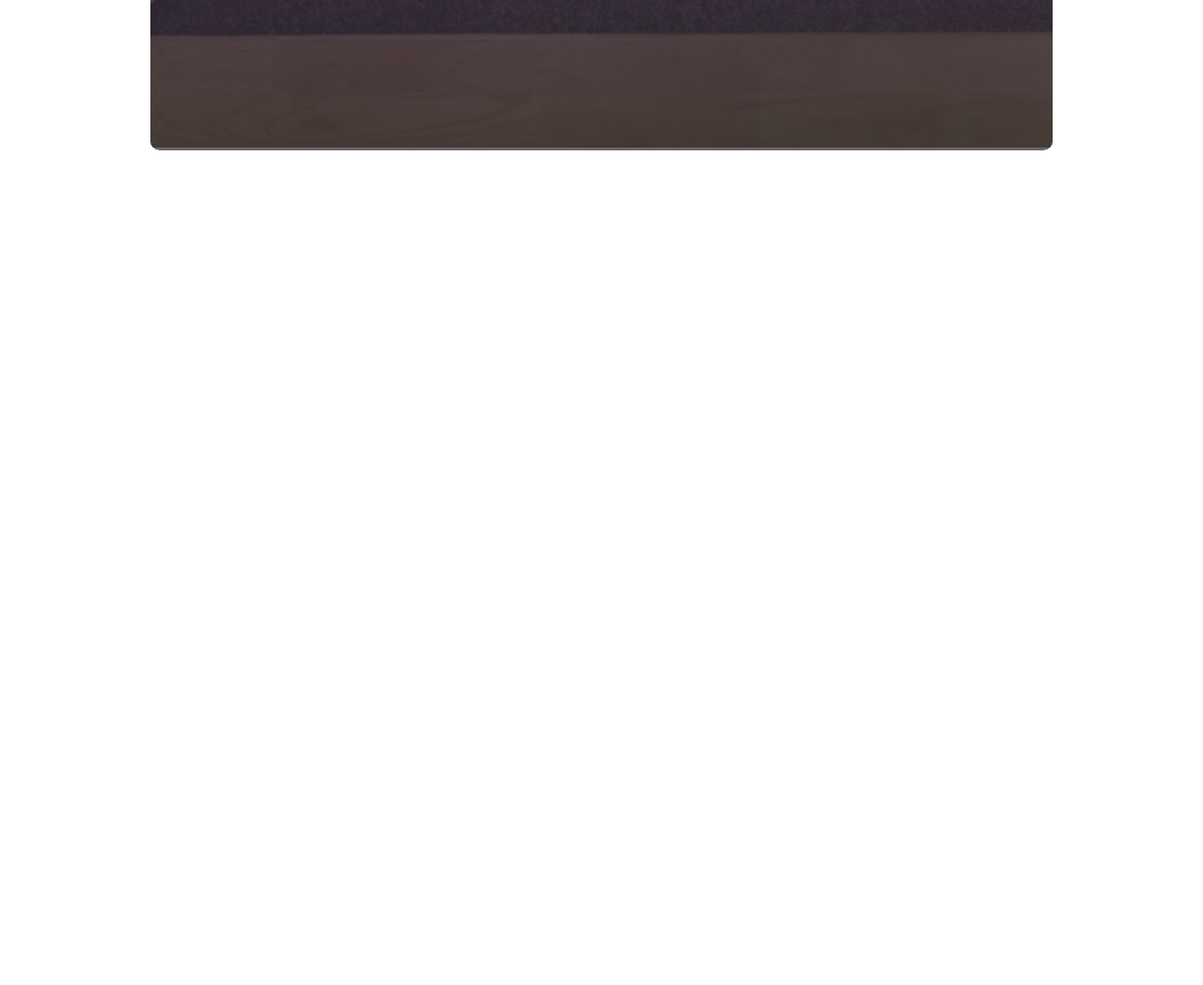
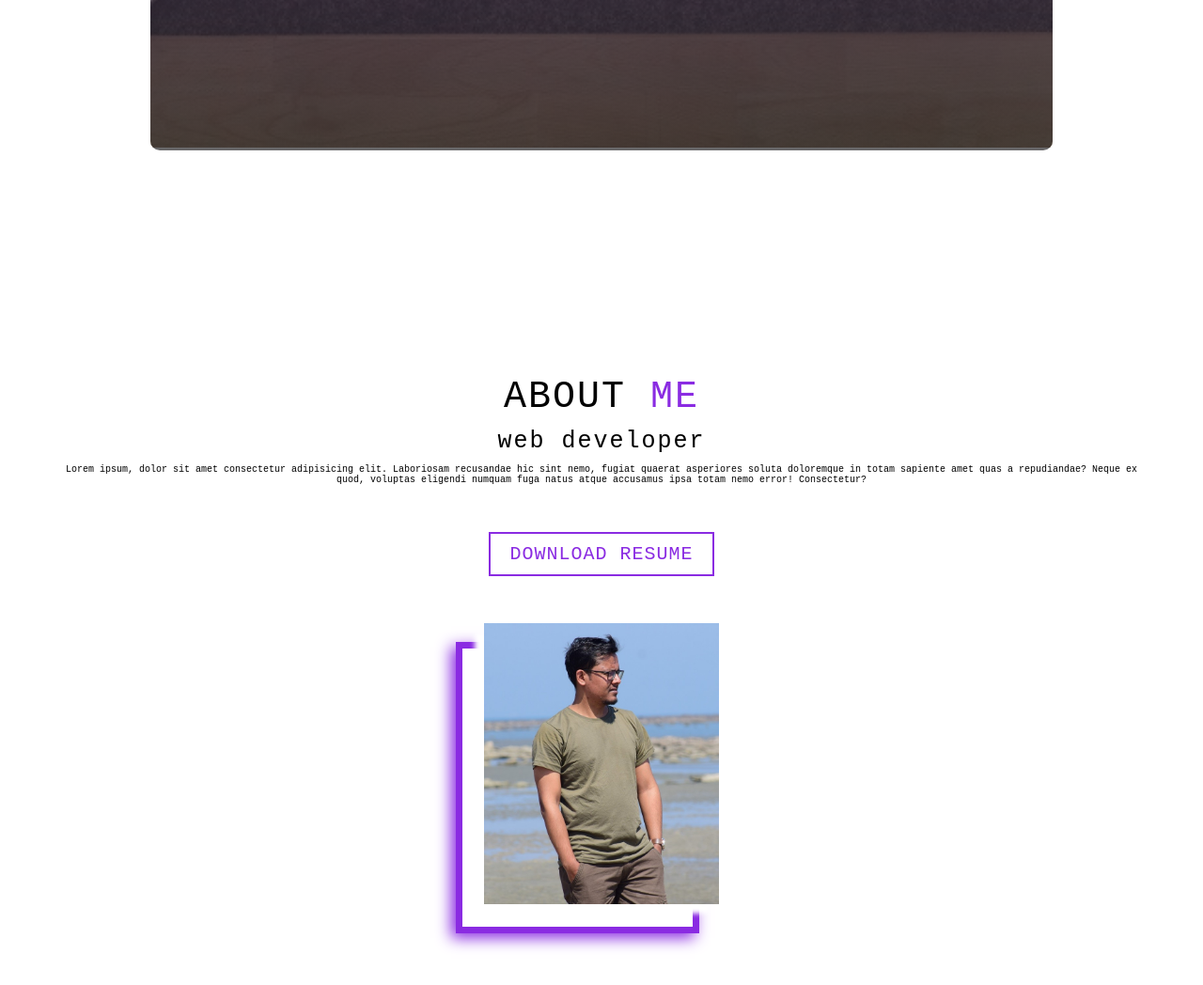
Before and after one commit to iqbal-bd/HTML-CSS-Responsive-Website, a plain HTML site: page index.html in a window 1280 px wide. Shown: the part 6512-7560 px from the top of the page at 94% size. Before the commit the page ends 6812 px from the top, so only its background shows below. Drawn offline with Linux system fonts and the light colour scheme.

Commit message:
added about me section

```diff
--- a/index.html
+++ b/index.html
@@ -121,5 +121,24 @@
         </div>
     </section>
 
+    <!-- about section -->
+    <section id="about">
+        <div class="about container">
+            <div class="col-left">
+                <div class="about-img">
+                    <img src="./img/profile-img.jpg" alt="img">
+                </div>
+            </div>
+            <div class="col-right">
+                <h1 class="service-title">
+                    About <span>me</span>
+                    <h2>web developer</h2>
+                    <p>Lorem ipsum, dolor sit amet consectetur adipisicing elit. Laboriosam recusandae hic sint nemo, fugiat quaerat asperiores soluta doloremque in totam sapiente amet quas a repudiandae? Neque ex quod, voluptas eligendi numquam fuga natus atque accusamus ipsa totam nemo error! Consectetur?</p>
+                    <a class="cta" href="#"> Download Resume</a>
+                </h1>
+            </div>
+        </div>
+    </section>
+
 </body>
 </html>
--- a/style.css
+++ b/style.css
@@ -96,7 +96,7 @@ img{
     animation-delay: 4s;
 }
 
-#hero .cta{
+.cta{
     display: inline-block;
     padding: 10px 30px;
     color: blueviolet;
@@ -108,7 +108,7 @@ img{
     margin-top: 30px;
     transition: .3s ease background-color;
 }
-#hero .cta:hover{
+.cta:hover{
     color: black;
     background-color: lightblue;
 }
@@ -306,3 +306,67 @@ img{
 #projects .project-item:hover .project-img img {
     transform: scale(1.1)
 }
+
+/* about section */
+
+#about .about{
+    flex-direction: column-reverse;
+    text-align: center;
+    max-width: 1200px;
+    margin: 0 auto;
+    padding: 100px 20px;
+}
+
+#about .col-left {
+    width: 250px;
+    height: 360px;
+}
+
+#about .col-right {
+    width: 100%;
+}
+
+#about .col-right h2{
+    font-size: 2.5rem;
+    font-weight: 500;
+    letter-spacing: .2rem;
+    margin-bottom: 10px;
+}
+
+#about .col-right p{
+    margin-bottom: 20px;
+}
+
+#about .col-right .cta{
+    margin-bottom: 50px;
+    padding: 10px 20px;
+    font-size: 2rem;
+}
+
+#about .col-right .cta:hover{
+    color:white;
+    background-color: gray;
+    border-color: gray;
+}
+
+#about .col-left .about-img img{
+    /* border: 10px solid white; */
+    box-shadow: -10px 10px 5px white;
+
+}
+
+#about .col-left .about-img{
+    position: relative;
+}
+
+#about .col-left .about-img::after{
+    content: "";
+    position: absolute;
+    border: 7px solid blueviolet;
+    box-shadow: -5px 5px 15px blueviolet;
+    height: 98%;
+    width: 98%;
+    left: -30px;
+    top: 20px;
+    z-index: -1;
+}
```
Also changed, not shown: img/profile-img.jpg (added).
